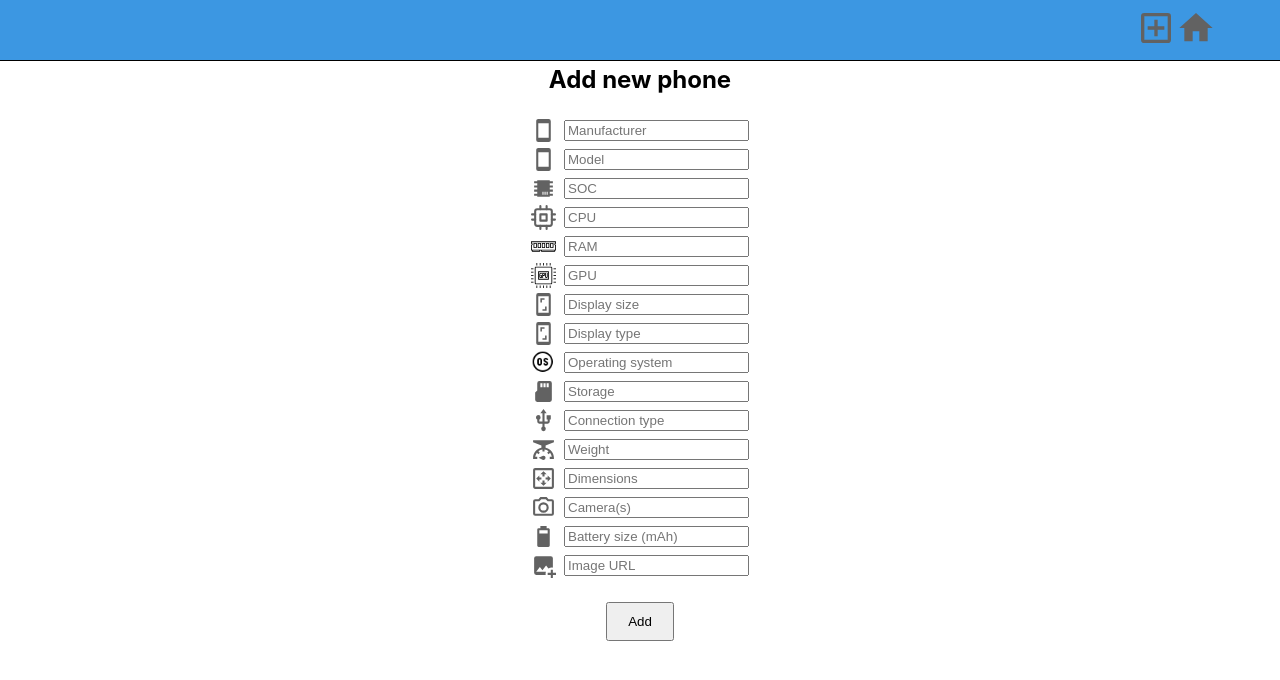
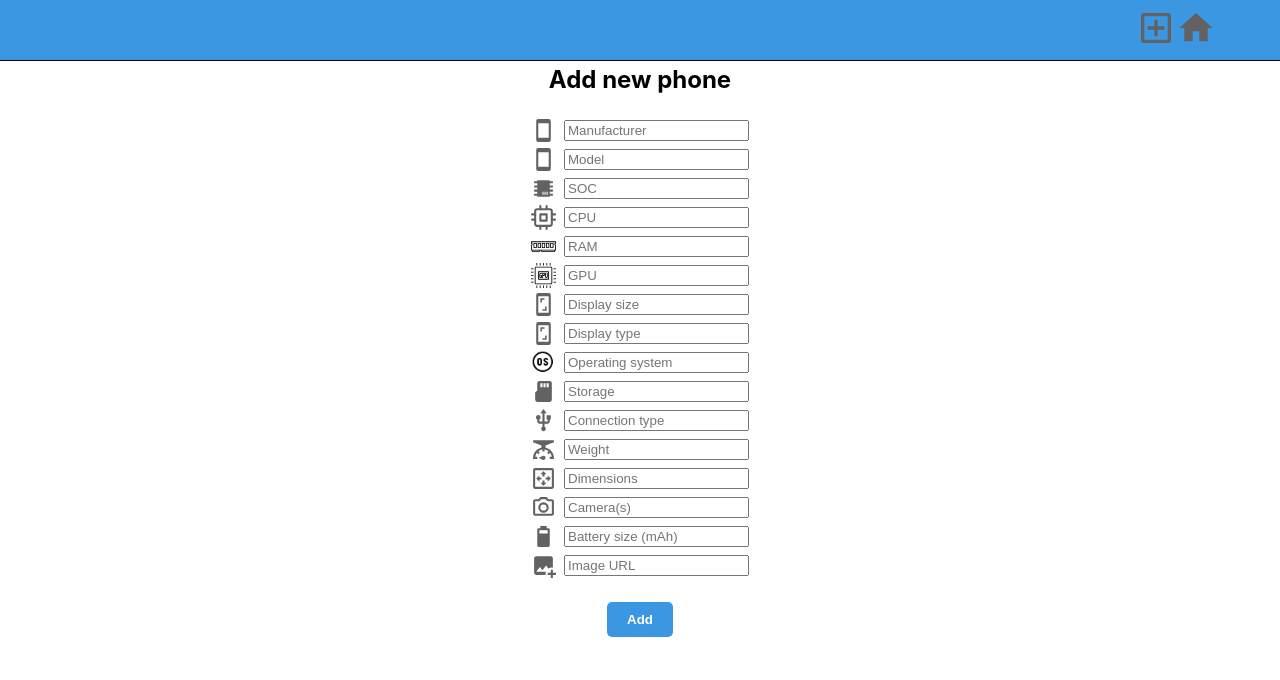
Before and after one commit to ferkanzai/phones-client, a React (Create React App) app: page /phone/add in a window 1280 px wide. Shown: the top 680 px of the page. Built offline with nearby package versions, Linux system fonts and the light colour scheme.

Commit message:
styled add button

```diff
--- a/src/pages/AddPhone/index.scss
+++ b/src/pages/AddPhone/index.scss
@@ -13,6 +13,14 @@
   &__form {
     max-width: 35%;
     text-align: center;
+
+    &__button {
+      background-color: #3c97e2;
+      border: none;
+      border-radius: 5px;
+      color: white;
+      font-weight: bold;
+    }
 
     &__input {
       display: flex;
```
